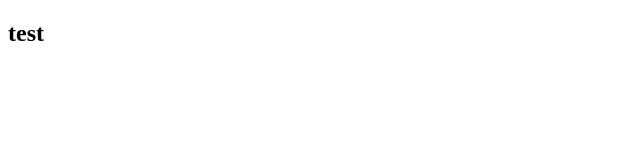
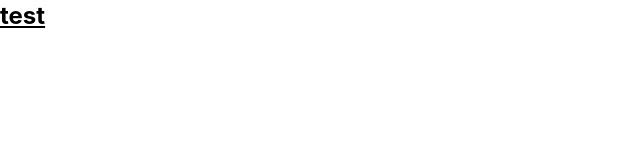
Before and after one commit to Pyeon0904/frontLibrary, a React (Vite) app: page / in a window 1280 px wide. Shown: the top 160 px of the page, without its empty margins (0-640 px from the left). Built offline with nearby package versions, Linux system fonts and the light colour scheme.

Commit message:
chore: tailwindcss 설치, 설정 + prettier 설정 (#7)
* chore: tailwindcss 설치, 설정 + prettier 설정

* chore: 앱 진입시점 main.tsx에 import index.css 해주기

```diff
--- a/package.json
+++ b/package.json
@@ -10,8 +10,10 @@
     "preview": "vite preview"
   },
   "dependencies": {
+    "@tailwindcss/vite": "^4.3.3",
     "react": "^19.2.8",
-    "react-dom": "^19.2.8"
+    "react-dom": "^19.2.8",
+    "tailwindcss": "^4.3.3"
   },
   "devDependencies": {
     "@eslint/js": "^10.0.1",
@@ -23,6 +25,7 @@
     "eslint-plugin-react-hooks": "^7.1.1",
     "eslint-plugin-react-refresh": "^0.5.6",
     "globals": "^17.12.0",
+    "prettier-plugin-tailwindcss": "^0.8.1",
     "typescript": "~6.0.2",
     "typescript-eslint": "^8.69.0",
     "vite": "^8.3.0"
--- a/src/App.tsx
+++ b/src/App.tsx
@@ -1,10 +1,9 @@
 function App() {
-
   return (
     <>
-      <h2>test</h2>
+      <h2 className="text-2xl font-bold underline">test</h2>
     </>
-  )
+  );
 }
 
-export default App
+export default App;
--- /dev/null
+++ b/src/index.css
@@ -0,0 +1 @@
+@import "tailwindcss";
--- a/vite.config.ts
+++ b/vite.config.ts
@@ -1,7 +1,8 @@
 import react from '@vitejs/plugin-react'
 import { defineConfig } from 'vite'
+import tailwindcss from "@tailwindcss/vite";
 
 // https://vite.dev/config/
 export default defineConfig({
-  plugins: [react()],
+  plugins: [react(), tailwindcss()],
 })
```
Also changed, not shown: src/main.tsx (+5 -4 lines), 2 other files (tests, documents, lock files or other folders).
